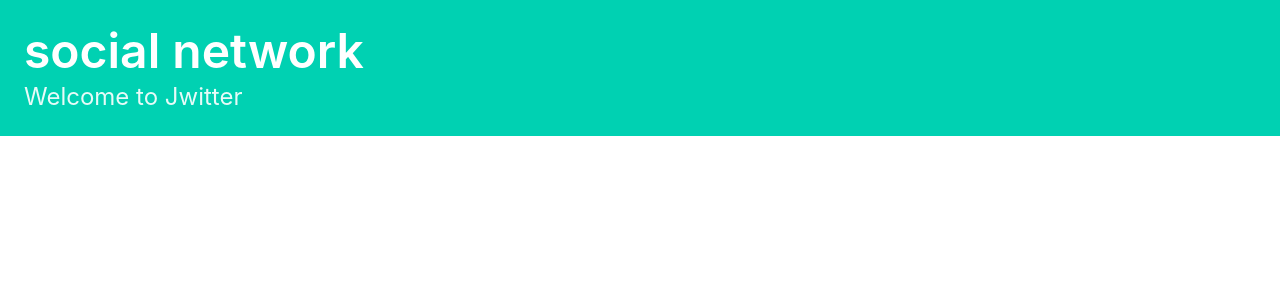
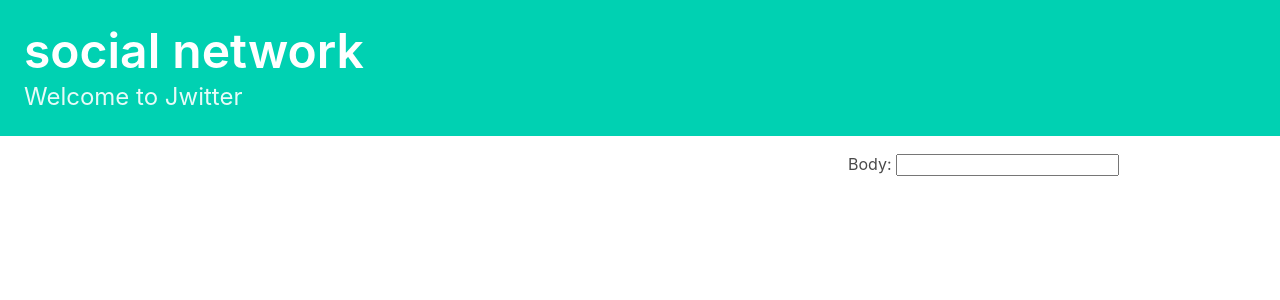
Before and after one commit to shahrokh-rhmani/social-network, a Django app: page / in a window 1280 px wide. Shown: the top 300 px of the page. Run offline with Django 3.2, Linux system fonts and the light colour scheme.

Commit message:
add form JweetForm in dashboard.html

```diff
--- a/templates/jwitter/dashboard.html
+++ b/templates/jwitter/dashboard.html
@@ -13,6 +13,10 @@
       </div>
       {% endfor %}
     {% endfor %}
+  </div>
 
+  <!-- Form JweetForm -->
+  <div class="column is-one-third">
+    {{form.as_p}}
   </div>
 {% endblock %}
```
